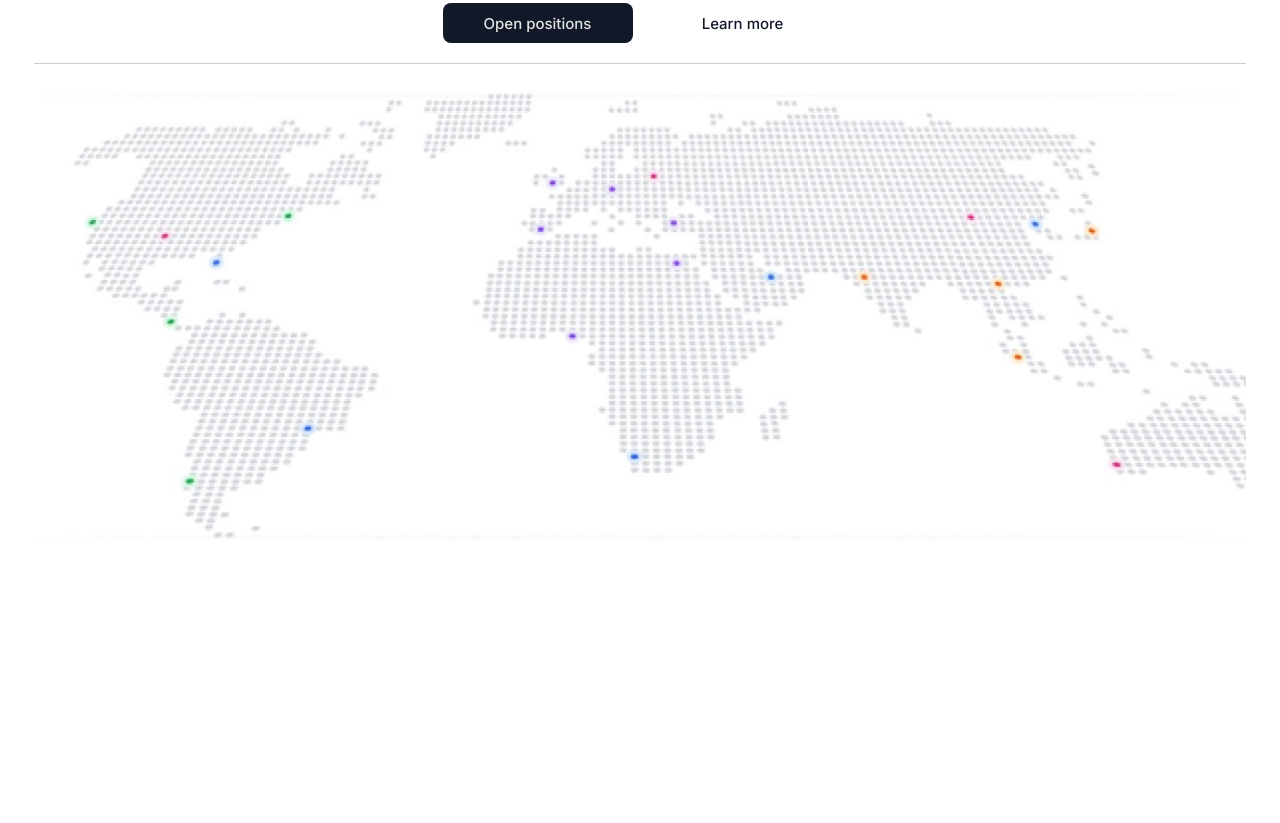
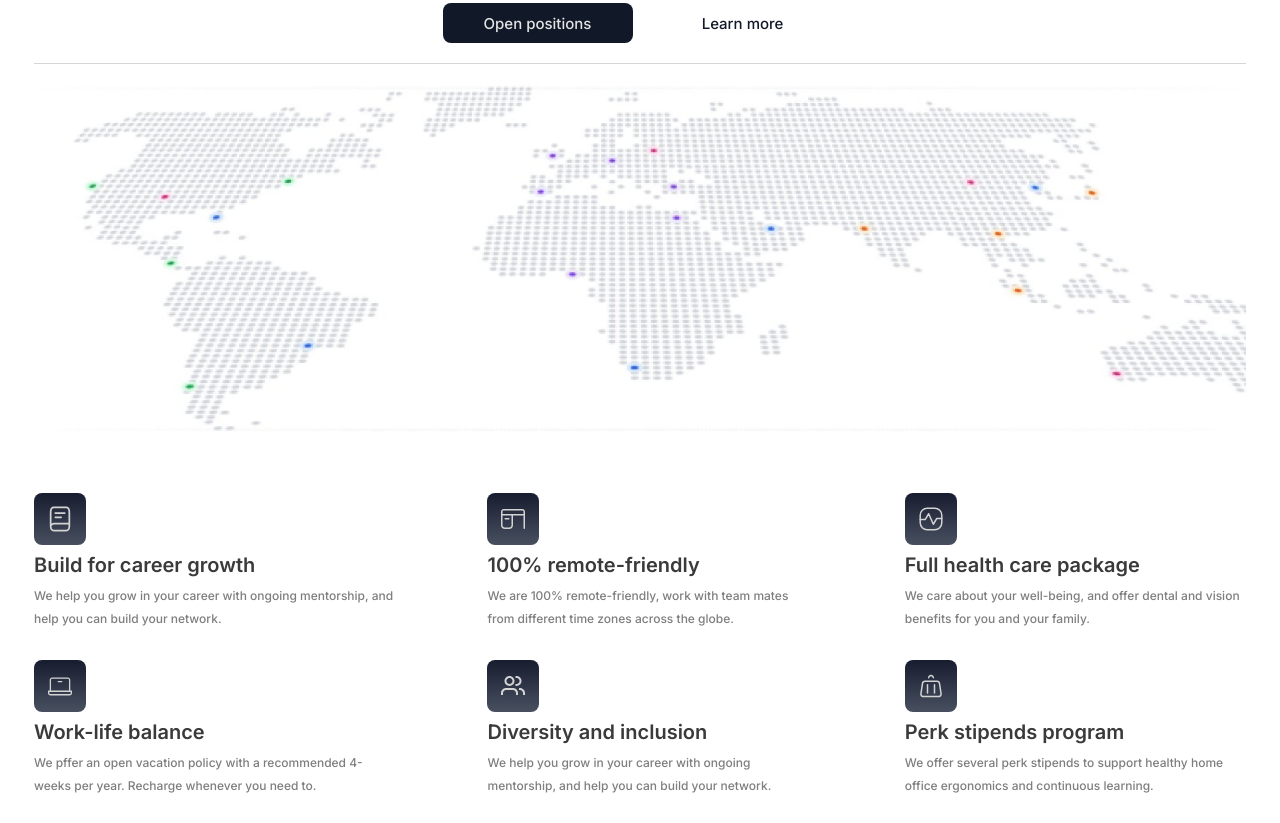
Before and after one commit to Amumug/WorkScale, a plain HTML site: page index.html in a window 1280 px wide. Shown: the part 342-1165 px from the top of the page. Before the commit the page ends 922 px from the top, so only its background shows below. Drawn offline with Linux system fonts and the light colour scheme.

Commit message:
WorkScale

```diff
--- a/assets/css/style.css
+++ b/assets/css/style.css
@@ -154,4 +154,50 @@ p {
 
 .hero-img {
   width: 100%;
+  height: 400px;
 }
+
+.service {
+  display: flex;
+  align-items: flex-start;
+  gap: 88px;
+}
+
+.career {
+  display: flex;
+  flex-direction: column;
+  align-items: flex-start;
+  gap: 8px;
+  margin-top: 30px;
+  margin-bottom: 25px;
+}
+
+.first-hero {
+  color: #3A3A3A;
+  font-family: Inter;
+  font-size: 20px;
+  font-style: normal;
+  font-weight: 600;
+  line-height: normal;
+}
+
+.paragraph {
+  color: #7E7E7E;
+  font-family: Inter;
+  font-size: 12px;
+  font-style: normal;
+  font-weight: 500;
+  line-height: 189.3%;
+  /* 28.395px */
+}
+
+.career-one {
+  display: flex;
+  flex-direction: column;
+  align-items: flex-start;
+  gap: 680px;
+}
+
+.career-two {
+  margin-bottom: 20px;
+}
--- a/index.html
+++ b/index.html
@@ -49,6 +49,50 @@
     </ul>
     <img src="./assets/img/hero-img.png" alt="" class="hero-img">
   </div>
+  <div class="service">
+    <div class="service-one">
+      <div class="career">
+        <img src="./assets/img/book.svg" alt="">
+        <p class="first-hero">Build for career growth</p>
+        <p class="paragraph">We help you grow in your career with ongoing
+          mentorship, and help you can build your network.</p>
+      </div>
+      <div class="career">
+        <img src="./assets/img/computer.svg" alt="">
+        <p class="first-hero">Work-life balance</p>
+        <p class="paragraph">We pffer an open vacation policy with a recommended
+          4-weeks per year. Recharge whenever you need to.</p>
+      </div>
+    </div>
+    <div class="service-two">
+      <div class="career">
+        <img src="./assets/img/desk.svg" alt="">
+        <p class="first-hero">100% remote-friendly</p>
+        <p class="paragraph">We are 100% remote-friendly, work with team mates
+          from different time zones across the globe.</p>
+      </div>
+      <div class="career">
+        <img src="./assets/img/duo.svg" alt="">
+        <p class="first-hero">Diversity and inclusion</p>
+        <p class="paragraph">We help you grow in your career with ongoing
+          mentorship, and help you can build your network.</p>
+      </div>
+    </div>
+    <div class="service-three">
+      <div class="career">
+        <img src="./assets/img/health.svg" alt="">
+        <p class="first-hero">Full health care package</p>
+        <p class="paragraph">We care about your well-being, and offer dental and
+          vision benefits for you and your family.</p>
+      </div>
+      <div class="career">
+        <img src="./assets/img/card.svg" alt="">
+        <p class="first-hero">Perk stipends program</p>
+        <p class="paragraph">We offer several perk stipends to support healthy
+          home office ergonomics and continuous learning. </p>
+      </div>
+    </div>
+  </div>
 </body>
 
 </html>
```
Also changed, not shown: assets/img/book.svg (added), assets/img/card.svg (added), assets/img/computer.svg (added), assets/img/desk.svg (added), assets/img/duo.svg (added), assets/img/health.svg (added).
